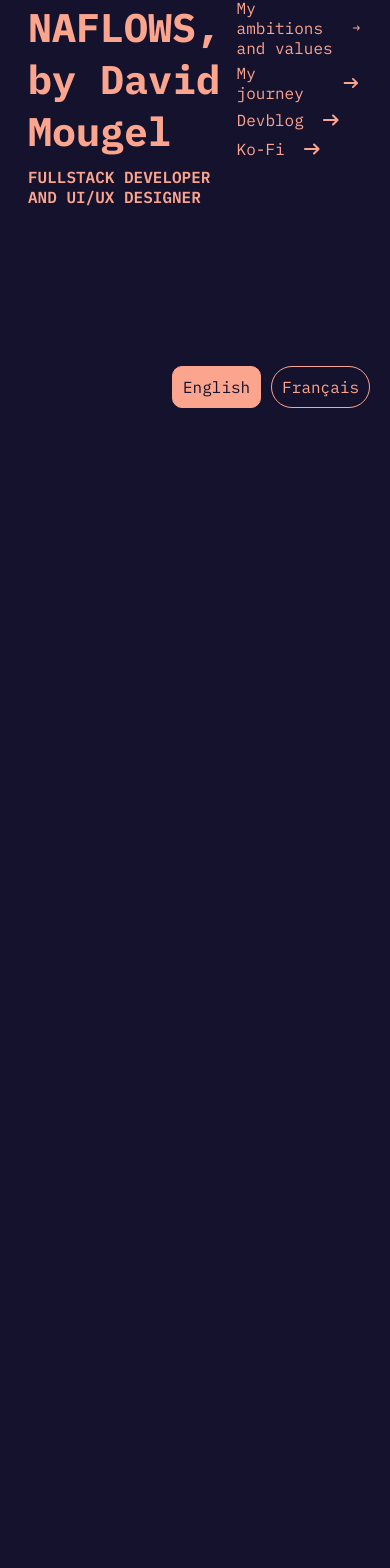
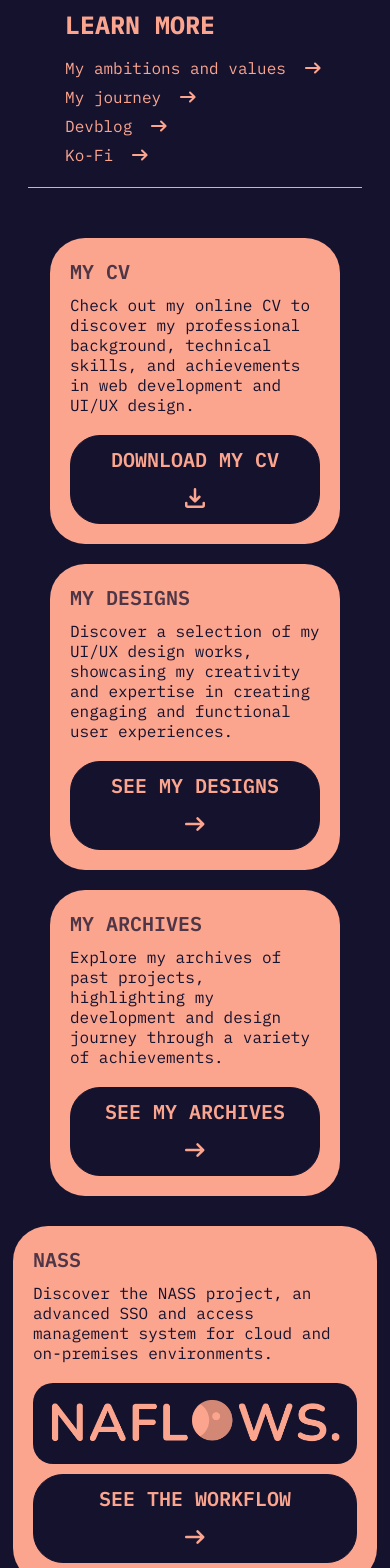
Before and after one commit to Naflows/naflows.com, a Next.js app: page / in a window 390 px wide. Shown: the part 416-1984 px from the top of the page. Before the commit the page ends 844 px from the top, so only its background shows below. Built offline with nearby package versions, Linux system fonts and the light colour scheme.

Commit message:
Finished the landing portfolio page

```diff
--- a/app/page.tsx
+++ b/app/page.tsx
@@ -10,6 +10,7 @@ function Card({
   name,
   content,
   action,
+  img,
   class: className
 }: {
   name: string;
@@ -19,16 +20,24 @@ function Card({
     url: string;
     name: string;
   },
+  img?: string;
   class?: string;
 }): JSX.Element {
   return (
-    <div className={`card ${className}`}>
+    <div className={`card ${className} ${img ? "card--with-image" : ""}`}>
       <div className="card__header">
         <div className="header__main">
           <div className="card__name">{name}</div>
         </div>
         <div className="card__content">{content}</div>
       </div>
+
+      <div className="card__content">
+        {img && (
+          <div className="card__image">
+            <img src={img} alt={name} className="card__image__img" />
+          </div>
+        )}
 
         <div className="card__action">
           {action.type === "link" ? (
@@ -38,7 +47,10 @@ function Card({
               rel="noopener noreferrer"
               className="card__action__link"
             >
+              <span>
                 {action.name}
+              </span>
+              <svg xmlns="http://www.w3.org/2000/svg" height="24px" viewBox="0 -960 960 960" width="24px" fill="#e3e3e3"><path d="M646-440H200q-17 0-28.5-11.5T160-480q0-17 11.5-28.5T200-520h446L532-634q-12-12-11.5-28t11.5-28q12-12 28.5-12.5T589-691l183 183q6 6 8.5 13t2.5 15q0 8-2.5 15t-8.5 13L589-269q-12 12-28.5 11.5T532-270q-11-12-11.5-28t11.5-28l114-114Z" /></svg>
             </a>
           ) : (
             <a
@@ -54,6 +66,9 @@ function Card({
           )}
         </div>
       </div>
+
+
+    </div>
   );
 }
 
@@ -66,11 +81,34 @@ export default function Home() {
 
       <div className="header__content">
 
+        <div className="small--cards">
           <Card
             name={translate ? translate["cards"]["cv"]["title"] : "Loading..."}
             content={translate ? translate["cards"]["cv"]["description"] : "Loading..."}
             action={{ type: "download", url: `/files/cv_${translate ? translate["lang"] : "EN"}.pdf`, name: translate ? translate["cards"]["cv"]["actionName"] : "Loading..." }}
             class="mx-250"
+          />
+
+          <Card
+            name={translate ? translate["cards"]["design"]["title"] : "Loading..."}
+            content={translate ? translate["cards"]["design"]["description"] : "Loading..."}
+            action={{ type: "link", url: "/designs", name: translate ? translate["cards"]["design"]["actionName"] : "Loading..." }}
+            class="mx-250"
+          />
+
+          <Card
+            name={translate ? translate["cards"]["archives"]["title"] : "Loading..."}
+            content={translate ? translate["cards"]["archives"]["description"] : "Loading..."}
+            action={{ type: "link", url: translate ? translate["cards"]["archives"]["url"] : "#", name: translate ? translate["cards"]["archives"]["actionName"] : "Loading..." }}
+            class="mx-250"
+          />
+        </div>
+
+        <Card
+          name={translate ? translate["cards"]["nass"]["title"] : "Loading..."}
+          content={translate ? translate["cards"]["nass"]["description"] : "Loading..."}
+          action={{ type: "link", url: translate ? translate["cards"]["nass"]["url"] : "#", name: translate ? translate["cards"]["nass"]["actionName"] : "Loading..." }}
+          img={translate ? translate["cards"]["nass"]["image"] : undefined}
         />
       </div>
 
--- a/public/data/translate.json
+++ b/public/data/translate.json
@@ -9,6 +9,24 @@
                 "title": "Mon CV",
                 "description": "Consultez mon CV en ligne pour découvrir mon parcours professionnel, mes compétences techniques et mes réalisations en développement web et design UI/UX.",
                 "actionName": " Télécharger mon CV"
+            },
+            "design": {
+                "title": "Mes designs",
+                "description": "Découvrez une sélection de mes travaux de design UI/UX, mettant en avant ma créativité et mon expertise dans la création d'expériences utilisateur attrayantes et fonctionnelles.",
+                "actionName": "Voir mes designs"
+            },
+            "nass": {
+                "title": "NASS",
+                "description": "Découvrez le projet NASS, un système avancé de SSO et de gestion d'accès pour les environnements cloud et locaux.",
+                "actionName": "Voir le workflow",
+                "url": "https://github.com/Naflows/naflows-auth",
+                "image": "/assets/naflows.png"
+            },
+            "archives": {
+                "title": "Mes archives",
+                "description": "Explorez mes archives de projets passés, mettant en lumière mon parcours de développement et de design à travers une variété de réalisations.",
+                "actionName": "Voir mes archives",
+                "url": "https://archives.naflows.com"
             }
         },
         "design": [
@@ -16,25 +34,25 @@
                 "name": "NASS Workflow",
                 "url": "files/NASS_Workflow.pdf",
                 "description": "Découvrez le workflow du projet NASS, un système avancé de SSO et de gestion d'accès pour les environnements cloud et locaux.",
-                "language" : "EN",
-                "files" : [
+                "language": "EN",
+                "files": [
                     {
-                        "name" : ""
+                        "name": ""
                     }
                 ]
             },
             {
                 "name": "Naflows Commercial",
                 "description": "Découvrez les designs de Naflows en tant qu'entreprise commerciale offrant des services de développement et de design UI/UX.",
-                "language" : "EN",
-                "files" : [
+                "language": "EN",
+                "files": [
                     {
-                        "name" : "Suivi de commande",
-                        "url" : "files/design/Naflows_Commercial_Order_Tracking.pdf"
+                        "name": "Suivi de commande",
+                        "url": "files/design/Naflows_Commercial_Order_Tracking.pdf"
                     },
                     {
-                        "name" : "Dashboard Admin",
-                        "url" : "files/design/Naflows_Commercial_Admin_Dashboard.pdf"
+                        "name": "Dashboard Admin",
+                        "url": "files/design/Naflows_Commercial_Admin_Dashboard.pdf"
                     },
                     {
                         "name": "Site Vitrine",
@@ -45,8 +63,8 @@
                         "url": "files/design/Naflows_Commercial_Login_Portal.pdf"
                     },
                     {
-                        "name" : "Emails",
-                        "url" : "files/design/Naflows_Commercial_Emails.pdf"
+                        "name": "Emails",
+                        "url": "files/design/Naflows_Commercial_Emails.pdf"
                     }
                 ]
             },
@@ -54,19 +72,19 @@
                 "name": "Local Shops App",
                 "url": "files/Local_Shops_App.pdf",
                 "description": "Explorez les designs de l'application Local Shops, une plateforme visant à promouvoir les commerces locaux et à faciliter les achats de proximité.",
-                "language" : "FR",
-                "files" : [
+                "language": "FR",
+                "files": [
                     {
-                        "name" : "Page d'accueil",
-                        "url" : "files/design/Local_Shops_App_Homepage.pdf"
+                        "name": "Page d'accueil",
+                        "url": "files/design/Local_Shops_App_Homepage.pdf"
                     },
                     {
-                        "name" : "Vérification du commerce",
-                        "url" : "files/design/Local_Shops_App_Business_Verification.pdf"
+                        "name": "Vérification du commerce",
+                        "url": "files/design/Local_Shops_App_Business_Verification.pdf"
                     },
                     {
-                        "name" : "Composants UI",
-                        "url" : "files/design/Local_Shops_App_UI_Components.pdf"
+                        "name": "Composants UI",
+                        "url": "files/design/Local_Shops_App_UI_Components.pdf"
                     }
                 ]
             }
@@ -103,26 +121,44 @@
                 "title": "My CV",
                 "description": "Check out my online CV to discover my professional background, technical skills, and achievements in web development and UI/UX design.",
                 "actionName": "Download my CV"
-            }
+            },
+            "design": {
+                "title": "My designs",
+                "description": "Discover a selection of my UI/UX design works, showcasing my creativity and expertise in creating engaging and functional user experiences.",
+                "actionName": "See my designs"
+            },
+            "nass": {
+                "title": "NASS",
+                "description": "Discover the NASS project, an advanced SSO and access management system for cloud and on-premises environments.",
+                "actionName": "See the workflow",
+                "url": "https://github.com/Naflows/naflows-auth",
+                "image": "/assets/naflows.png"
+            },
+            "archives": {
+                "title": "My archives",
+                "description": "Explore my archives of past projects, highlighting my development and design journey through a variety of achievements.",
+                "actionName": "See my archives",
+                "url": "https://archives.naflows.com"
+             }
         },
         "design": [
             {
                 "name": "NASS Workflow",
                 "description": "Discover the workflow of the NASS project, an advanced SSO and access management system for cloud and on-premises environments.",
-                "language" : "EN"
+                "language": "EN"
             },
             {
                 "name": "Naflows Commercial",
                 "description": "Explore the designs of Naflows as a commercial company offering development and UI/UX design services.",
-                "language" : "EN",
-                "files" : [
+                "language": "EN",
+                "files": [
                     {
-                        "name" : "Order Tracking",
-                        "url" : "files/design/Naflows_Commercial_Order_Tracking.pdf"
+                        "name": "Order Tracking",
+                        "url": "files/design/Naflows_Commercial_Order_Tracking.pdf"
                     },
                     {
-                        "name" : "Admin Dashboard",
-                        "url" : "files/design/Naflows_Commercial_Admin_Dashboard.pdf"
+                        "name": "Admin Dashboard",
+                        "url": "files/design/Naflows_Commercial_Admin_Dashboard.pdf"
                     },
                     {
                         "name": "Landing Page",
@@ -133,27 +169,27 @@
                         "url": "files/design/Naflows_Commercial_Login_Portal.pdf"
                     },
                     {
-                        "name" : "Emails",
-                        "url" : "files/design/Naflows_Commercial_Emails.pdf"
+                        "name": "Emails",
+                        "url": "files/design/Naflows_Commercial_Emails.pdf"
                     }
                 ]
             },
             {
                 "name": "Local Shops App",
                 "description": "Explore the designs of the Local Shops app, a platform aimed at promoting local businesses and facilitating neighborhood shopping.",
-                "language" : "FR",
-                "files" : [
+                "language": "FR",
+                "files": [
                     {
-                        "name" : "Homepage",
-                        "url" : "files/design/Local_Shops_App_Homepage.pdf"
+                        "name": "Homepage",
+                        "url": "files/design/Local_Shops_App_Homepage.pdf"
                     },
                     {
-                        "name" : "Business Verification",
-                        "url" : "files/design/Local_Shops_App_Business_Verification.pdf"
+                        "name": "Business Verification",
+                        "url": "files/design/Local_Shops_App_Business_Verification.pdf"
                     },
                     {
-                        "name" : "UI Components",
-                        "url" : "files/design/Local_Shops_App_UI_Components.pdf"
+                        "name": "UI Components",
+                        "url": "files/design/Local_Shops_App_UI_Components.pdf"
                     }
                 ]
             }
--- a/public/styles/index.scss
+++ b/public/styles/index.scss
@@ -5,7 +5,14 @@ body {
     background-color: $global-hue-1-100;
     color: $global-hue-2-100;
     font-family: 'IBM Plex Mono', monospace;
-    padding: 20px;
+    padding: 50px;
+    height: calc(100vh - 100px);
+    width: calc(100vw - 100px);
+    gap: 20px;
+    display: flex;
+    flex-direction: column;
+    align-items: end;
+    overflow: hidden;
 }
 
 .footer__header {
@@ -13,11 +20,15 @@ body {
     flex-direction: row;
     align-items: center;
     justify-content: space-between;
+    padding-top: 20px;
+    width: 100%;
+    border: 1px solid $global-hue-2-100;
+    border-style: solid none none none;
 
     .footer__content {
         display: flex;
-        flex-direction: column;
-        align-items: start;
+        flex-direction: row;
+        align-items: center;
         gap: 30px;
 
         .footer__content__header {
@@ -148,9 +159,7 @@ body {
     display: flex;
     flex-direction: row;
     gap: 10px;
-    position: fixed;
-    bottom: 20px;
-    right: 20px;
+    width: 100%;
 
     button {
         padding: 10px;
@@ -177,6 +186,22 @@ body {
 }
 
 
+.header__content {
+    display: flex;
+    flex-direction: row;
+    align-items: center;
+    gap: 50px;
+
+    .small--cards {
+        display: flex;
+        flex-direction: row;
+        gap: 20px;
+        align-items: center;
+        justify-content: center;
+        align-self: stretch;
+    }
+}
+
 .card {
     padding: 20px;
     border-radius: 35px;
@@ -186,15 +211,46 @@ body {
     display: flex;
     flex-direction: column;
     gap: 20px;
+    height: 100%;
+    justify-content: space-between;
+
+
+
+    &.card--with-image {
+        .card__content {
+            flex-direction: column
+        }
+
+        .card__image {
+            padding: 5px 15px;
+            background-color: $global-hue-1-100;
+            width: calc(100% - 30px);
+            border-radius: 20px;
+            display: flex;
+            align-items: center;
+            justify-content: center;
+            align-self: stretch;
+
+            img {
+                width: 100%;
+                height: auto;
+                border-radius: 15px;
+            }
+        }
+    }
+
+
 
     &.mx-250 {
         max-width: 250px;
+        min-width: 250px;
     }
 
     .card__logo {
         display: flex;
         align-items: center;
         justify-content: center;
+
         svg {
             width: 30px;
             height: 30px;
@@ -212,6 +268,7 @@ body {
             flex-direction: row;
             align-items: center;
             gap: 15px;
+
             .card__name {
                 font-size: 20px;
                 text-transform: uppercase;
@@ -220,7 +277,20 @@ body {
             }
         }
     }
+
+    .card__content {
+        display: flex;
+        height: 100%;
+        width: 100%;
+        align-items: center;
+        justify-content: center;
+        gap: 10px;
+    }
+
     .card__action {
+        height: 100%;
+        width: 100%;
+
         a {
             padding: 10px 20px;
             border-radius: 30px;
@@ -229,20 +299,28 @@ body {
             text-decoration: none;
             font-weight: 600;
             display: flex;
+            height: calc(100% - 20px);
             align-items: center;
+            flex-direction: column;
             justify-content: center;
             transition: background-color 0.3s ease, color 0.3s ease;
             min-width: fit-content;
             border: 1px solid $global-hue-1-100;
+            text-transform: uppercase;
+            font-size: 20px;
+            text-align: center;
+            gap: 50px;
+
             svg {
                 fill: $global-hue-2-100;
-                    margin-left: 10px;
-                    width: 16px;
-                    height: 16px;
+                width: 30px;
+                height: 30px;
             }
+
             &:hover {
-                    background-color: $global-hue-2-100-dark;
+                background-color: $global-hue-2-100;
                 color: $global-hue-1-100;
+
                 svg {
                     fill: $global-hue-1-100;
                 }
@@ -250,3 +328,82 @@ body {
         }
     }
 }
+
+.main {
+    display: flex;
+    flex-direction: column;
+    justify-content: space-between;
+    gap: 50px;
+    height: 100%;
+    width: 100%;
+}
+
+
+
+// RESPONSIVE
+@media (max-width: 768px) {
+    body {
+        padding: 20px;
+        height: auto;
+        width: auto;
+        overflow-y: auto;
+        flex-direction: column-reverse;
+        .language-switcher {
+            justify-content: center;
+        }
+    }
+
+    .main {
+        flex-direction: column-reverse;
+
+        .footer__header {
+            border-style: none none solid none;
+            padding-top: 0px;
+            gap: 50px;
+            padding-bottom: 20px;
+        }
+
+        .footer__content {
+            flex-direction: column;
+            align-items: center;
+            gap: 30px;
+
+        }
+    }
+
+    .footer__header {
+        flex-direction: column;
+        align-items: center;
+        gap: 20px;
+    }
+
+    .header__content {
+        flex-direction: column;
+        gap: 30px;
+
+        .small--cards {
+            flex-direction: column;
+            gap: 20px;
+            align-self: stretch;
+        }
+    }
+
+    .card__content {
+        .card__action {
+            a {
+                gap: 10px;
+            }
+        }
+    }
+
+    .card--with-image {
+        width: calc(100% - 10px);
+        .card__content {
+            flex-direction: column;
+        }
+
+        .card__image {
+            width: 100%;
+        }
+    }
+}
```
Also changed, not shown: public/assets/naflows.png (added). Lines whose indentation alone changed are shown as unchanged.
